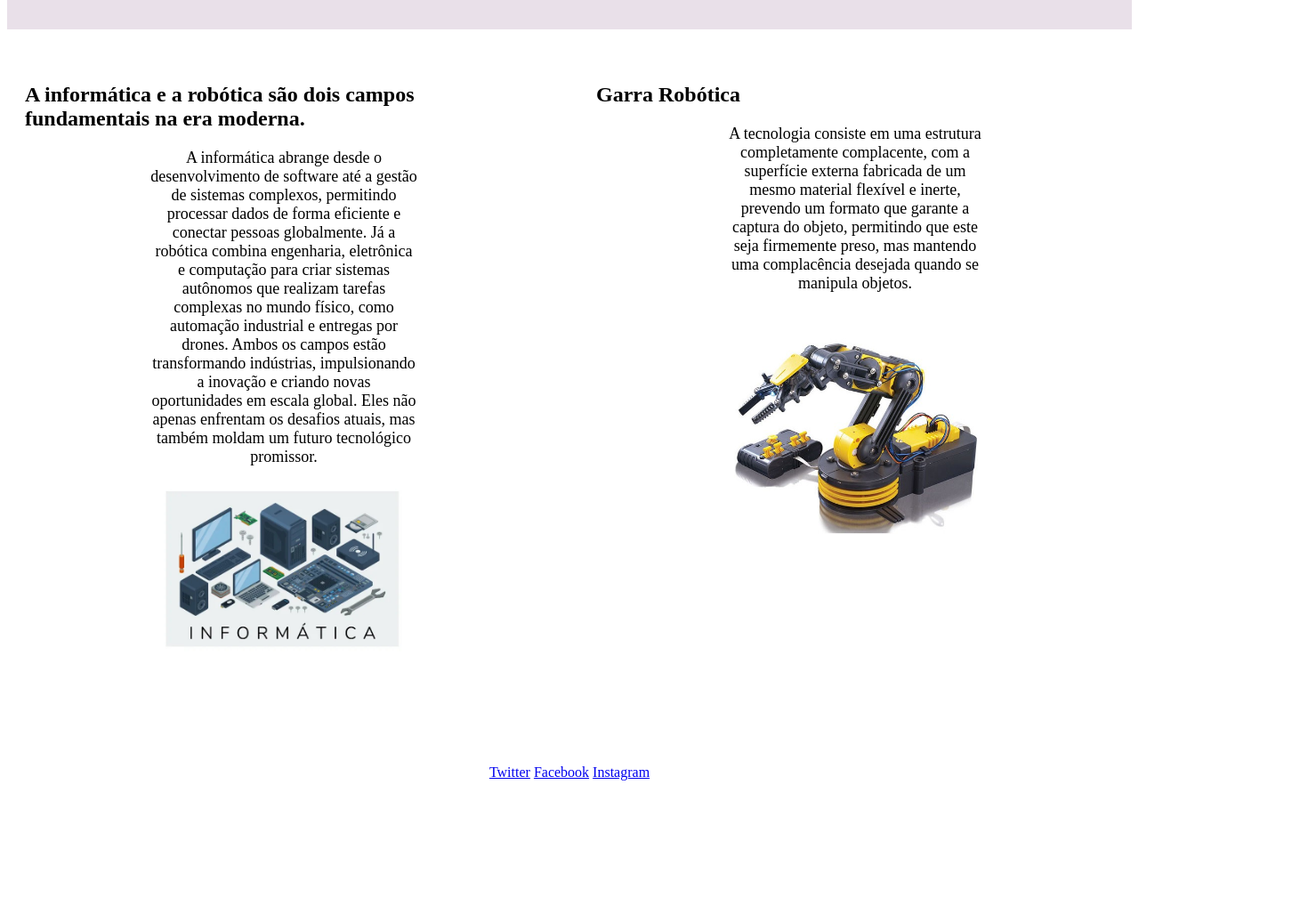
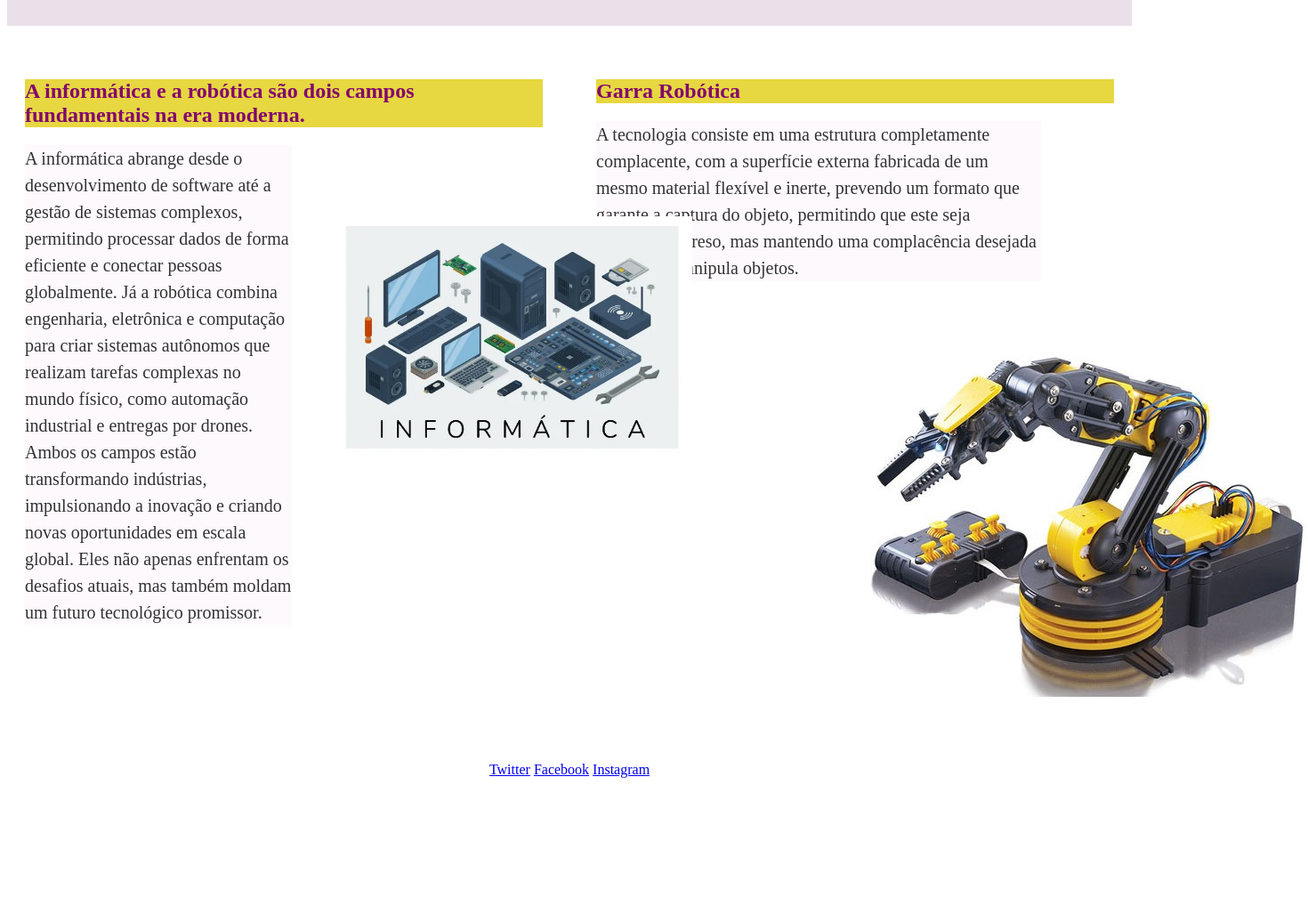
Before and after one commit to Schmidtkkk/Domine-a-rob-tica, a plain HTML site: page index.html in a window 1280 px wide. Shown: the part 402-1411 px from the top of the page at 89% size, 1470 px wide, since content can reach past the window. Before the commit the page ends 1307 px from the top, so only its background shows below. Drawn offline with Linux system fonts and the light colour scheme.

Commit message:
Update style.css

```diff
--- a/style.css
+++ b/style.css
@@ -36,40 +36,64 @@ nav {
    flex: 30%;
    padding: 20px;
    margin: 10px; /* Adicionado para espaçamento */
+   display: flex;
+   flex-direction: column;
+   justify-content: flex-start; /* Alinha os itens ao topo */
 }
 
-.profile img, .informatica img {
-    width: 100%;
-    max-width: 300px; /* Definir um máximo para o tamanho da imagem */
-    display: block;
-    margin: 10px auto; /* Centraliza a imagem */
-    padding: 10px;
+.profile .profile-content, .informatica .informatica-content {
+   order: -1; /* Definindo a ordem dos textos para aparecerem primeiro */
 }
 
-.profile h1, .informatica h1 {
-    font-size: 24px;
-    text-align: center;
-    margin: 10px 0;
+.profile .profile-img, .informatica .informatica-img {
+   order: 0; /* Definindo a ordem das imagens para aparecerem depois */
 }
 
-.profile p, .informatica p {
-    font-size: 18px;
-    text-align: center;
-    word-wrap: break-word;
-    max-width: 300px;
-    margin: 10px auto;
+.profile img {
+   width: 100%; /* Largura ocupando 100% do contêiner pai */
+   max-width: 500px; /* Largura máxima da imagem da garra robótica */
+   height: auto; /* Mantendo a proporção da imagem */
+   margin-left: 300px;
 }
 
+.informatica img {
+   width: 100%; /* Largura ocupando 100% do contêiner pai */
+   max-width: 400px; /* Largura máxima da imagem de informática e robótica */
+   height: auto; /* Mantendo a proporção da imagem */
+   margin-left: 350px;
+   position: relative;
+   top: -480px;
+}
+
+.profile h2, .informatica h2 {
+   font-size: 24px;
+   color: #83056e;
+   background-color: #e7d741;
+}
+
+.profile p {
+   font-size: 20px;
+   text-align: left;
+   word-wrap: break-word;
+   color: #333;
+   background-color: #fdf9fd;
+   line-height: 1.5;
+   margin-bottom: 20px;
+   max-width: 500px;
+}
+.informatica p{
+   font-size: 20px;
+   text-align: left;
+   word-wrap: break-word;
+   color: #333;
+   background-color: #fdf9fd;
+   line-height: 1.5;
+   margin-bottom: 20px;
+   max-width: 300px;
+}
 /* Estilo do footer */
 footer {
    text-align: center;
    padding: 20px;
-    margin-top: 50px; /* Ajuste conforme desejado */
+   margin-top: -200px; /* Ajuste conforme desejado */
 }
-
-/* Estilo do botão da barra de navegação */
-nav a {
-    color: #610885a9;
-    text-decoration: none;
-    font-size: larger;
-}
```
Lines whose indentation alone changed are shown as unchanged.
